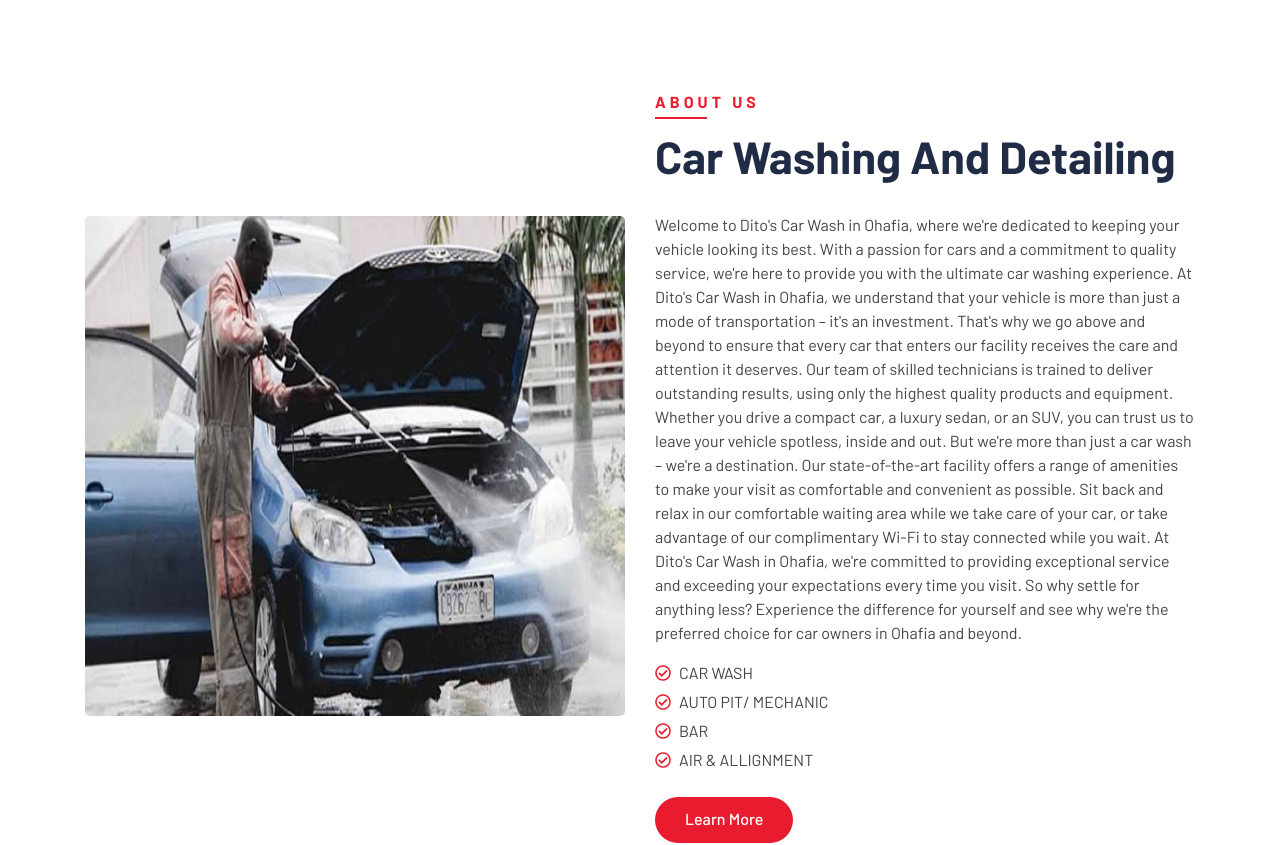
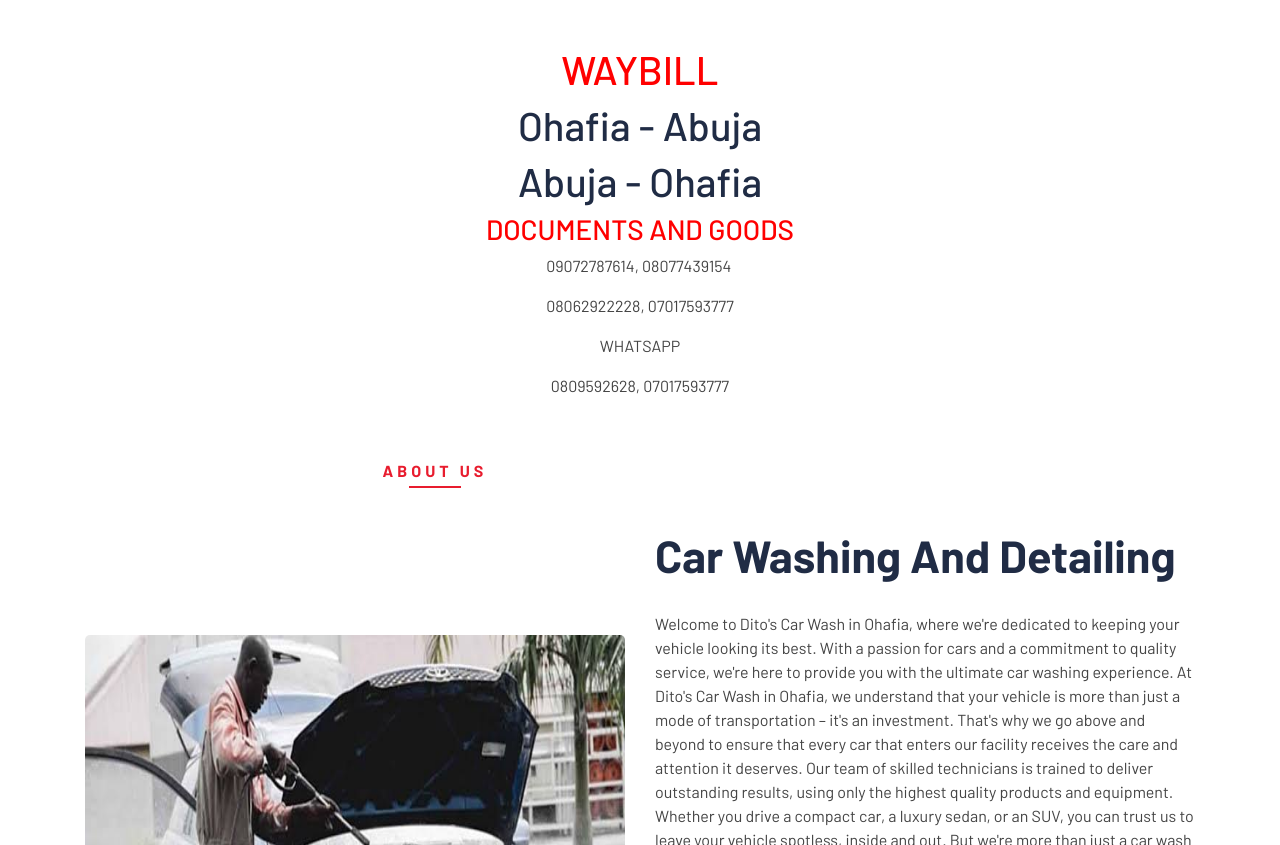
Before and after one commit to kurritian/ditos_carwash, a plain HTML site: page index.html in a window 1280 px wide. Shown: the part 919-1764 px from the top of the page. Drawn offline with nearby package versions, Linux system fonts and the light colour scheme.

Commit message:
Added new contact info format

```diff
--- a/index.html
+++ b/index.html
@@ -219,9 +219,41 @@
     <!-- Carousel End -->
 
 
+    <div class="container" style="display: flex; flex-direction: column; align-items: center;">
+        <div>
+            <h1 style="color: red;">WAYBILL</h1>
+        </div>
+        <div>
+            <h1>Ohafia - Abuja</h1>
+            <h1>Abuja - Ohafia</h1>
+        </div>
+
+        <div>
+            <h3 style="color: red;">
+                DOCUMENTS AND GOODS
+            </h3>
+        </div>
+
+        <div>
+            <p>09072787614, 08077439154</p>
+            <p>08062922228, 07017593777</p>
+        </div>
+
+        <div>
+            <p style="text-align: center;">WHATSAPP</p>
+            <p>0809592628, 07017593777</p>
+        </div>
+
+    </div>
+
+
     <!-- About Start -->
     <div class="about">
         <div class="container">
+            <div class="section-header text-center">
+                <p>About Us</p>
+                <!-- <h2>car washing and detailing</h2> -->
+            </div>
             <div class="row align-items-center">
                 <div class="col-lg-6">
                     <div class="about-img">
@@ -230,7 +262,7 @@
                 </div>
                 <div class="col-lg-6">
                     <div class="section-header text-left">
-                        <p>About Us</p>
+                        <!-- <p>About Us</p> -->
                         <h2>car washing and detailing</h2>
                     </div>
                     <div class="about-content">
```
